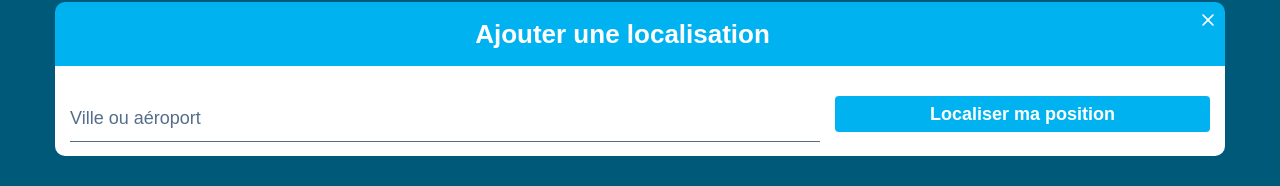
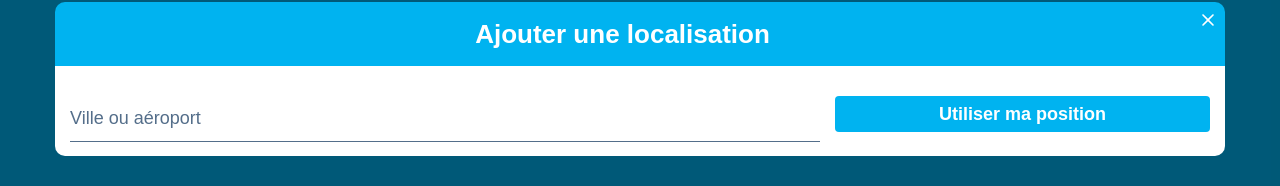
Before and after one commit to MiBonato/weather-dashboard, a React (Vite) app: page / in a window 1280 px wide. Both pictures are taken after a click on the button "Ajouter une localisation". Shown: the part 321-507 px from the top of the page. Built offline with nearby package versions, Linux system fonts and the light colour scheme.

Commit message:
ajout tutoriel

```diff
--- a/src/App.jsx
+++ b/src/App.jsx
@@ -1,6 +1,8 @@
 import React, {  useState } from 'react'
+import { useSelector } from 'react-redux'
 import Header from './features/layout/Header'
 import { Modal } from './features/utils/Modal'
+import Tutorial from './features/layout/Tutorial'
 import { FormView } from './features/form/WeatherForm'
 import { WeatherView } from './features/weather/WeatherList'
 import Footer from './features/layout/Footer'
@@ -9,12 +11,15 @@ import './style/App.css'
 import 'react-toastify/dist/ReactToastify.css';
 
 function App() {
+
+  const { data } = useSelector((state) => state.weather)
   const [isModalOpen, setIsModalOpen] = useState(false);
 
   return (
     <>
       <Header onOpenModal={() => setIsModalOpen(true)} />
       <main className="mainContent">
+        {(!data || data.lenght === 0 ) && <Tutorial /> }
         <WeatherView />
       </main>
       <Footer />
--- a/src/features/form/weatherForm.jsx
+++ b/src/features/form/weatherForm.jsx
@@ -143,7 +143,7 @@ export const FormView = ({ onClose }) => {
       </div>
       <div className="locationFormGeo w-100 m-w-33">
         <button type="button" className="" onClick={handleUseMyLocation} disabled={loadingGeo}>
-          {loadingGeo ? 'Localisation' : 'Localiser ma position'}
+          {loadingGeo ? 'GeoLocalisation' : 'Utiliser ma position'}
         </button>
         {errorGeo && (toast.error(errorGeo))}
       </div>
--- a/src/features/layout/header.jsx
+++ b/src/features/layout/header.jsx
@@ -1,4 +1,4 @@
-export default function header({ onOpenModal }) {
+export default function Header({ onOpenModal }) {
   return (
     <header className="header flex s-row jc-between ai-center w-100">
       <img src="clear-day.svg" alt="ajouter" />
```
